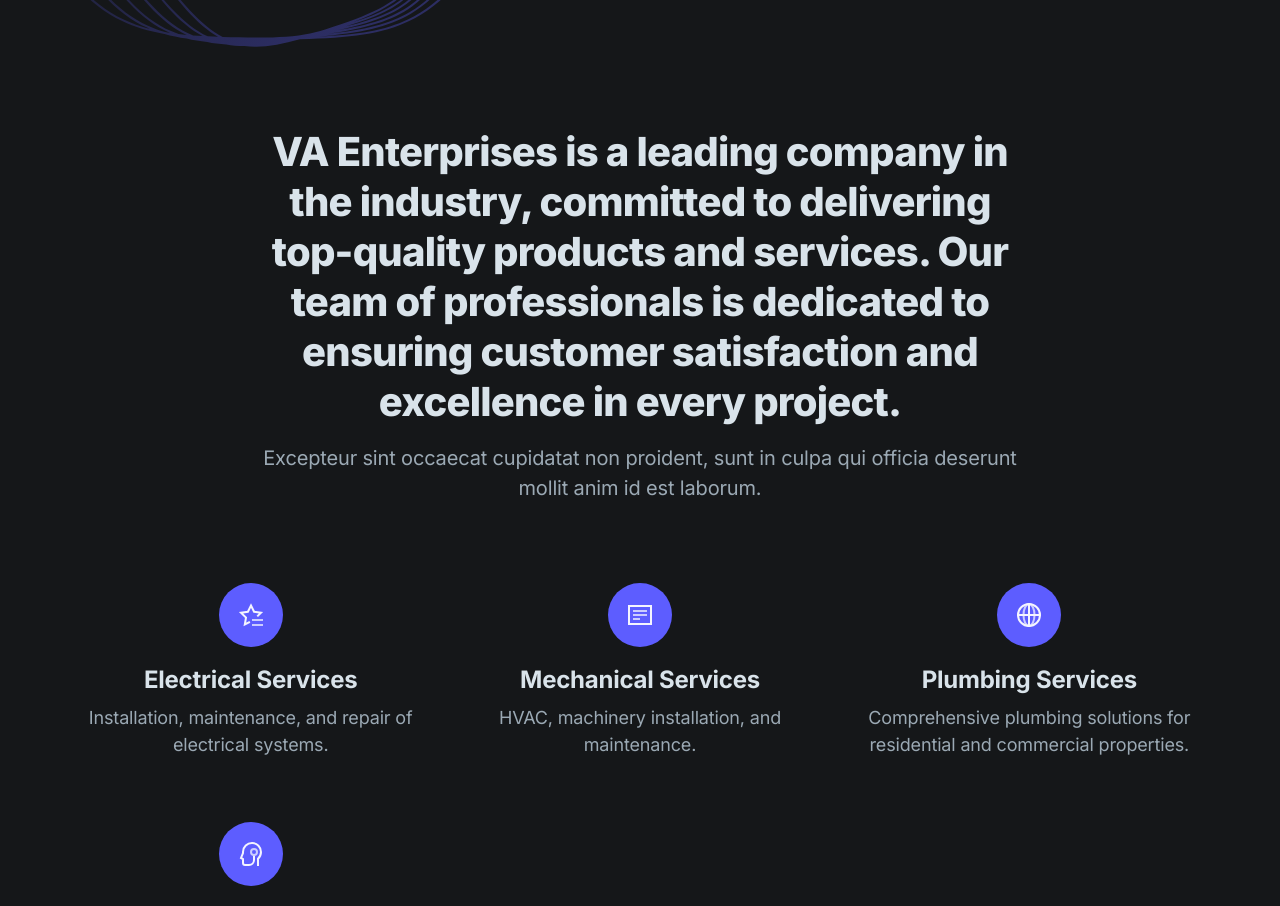
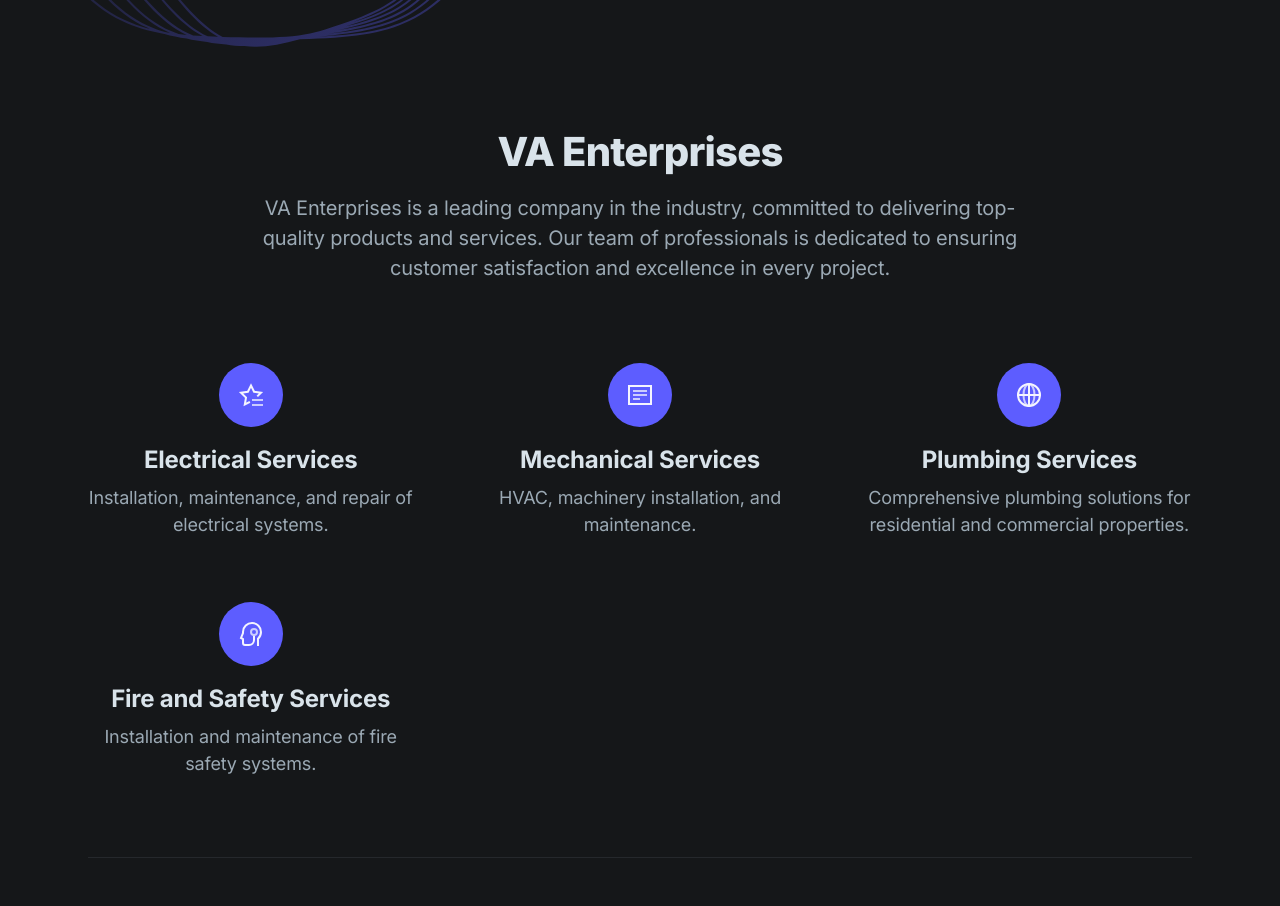
Before and after one commit to vaenterprisesin/vaenterprises, a Next.js app: page / in a window 1280 px wide. Shown: the part 960-1866 px from the top of the page. Built offline with nearby package versions, Linux system fonts and the light colour scheme.

Commit message:
Update features.tsx

```diff
--- a/components/features.tsx
+++ b/components/features.tsx
@@ -6,8 +6,8 @@
 
           {/* Section header */}
           <div className="max-w-3xl mx-auto text-center pb-12 md:pb-20">
-            <h2 className="h2 mb-4">VA Enterprises is a leading company in the industry, committed to delivering top-quality products and services. Our team of professionals is dedicated to ensuring customer satisfaction and excellence in every project.</h2>
-            <p className="text-xl text-gray-400">Excepteur sint occaecat cupidatat non proident, sunt in culpa qui officia deserunt mollit anim id est laborum.</p>
+            <h2 className="h2 mb-4">VA Enterprises</h2>
+            <p className="text-xl text-gray-400">VA Enterprises is a leading company in the industry, committed to delivering top-quality products and services. Our team of professionals is dedicated to ensuring customer satisfaction and excellence in every project.</p>
           </div>
 
           {/* Items */}
```
